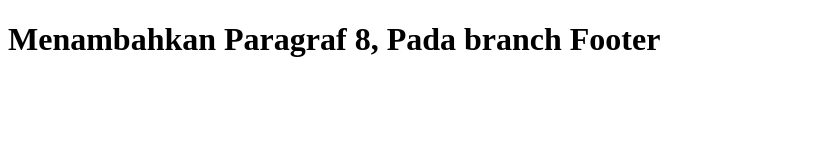
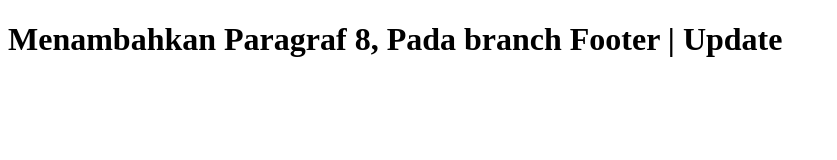
Before and after one commit to Sigadong/Source-Code-Management, a plain HTML site: page index.html in a window 1280 px wide. Shown: the whole page, without its empty margins (0-837 px from the left). Drawn offline with Linux system fonts and the light colour scheme.

Commit message:
Update file index.html that to branch footer

```diff
--- a/index.html
+++ b/index.html
@@ -8,7 +8,7 @@
 </head>
 
 <body>
-  <h1>Menambahkan Paragraf 8, Pada branch Footer</h1>
+  <h1>Menambahkan Paragraf 8, Pada branch Footer | Update</h1>
 </body>
 
 </html>
```
